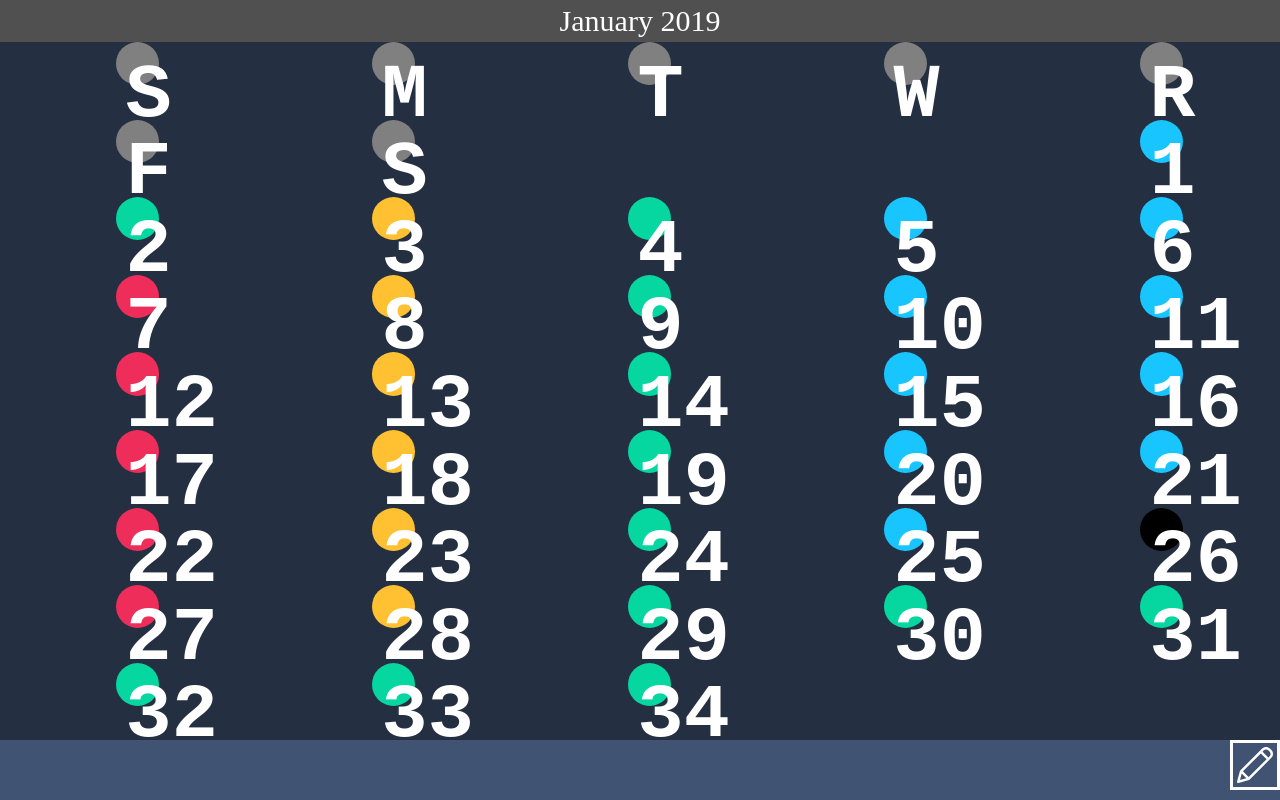
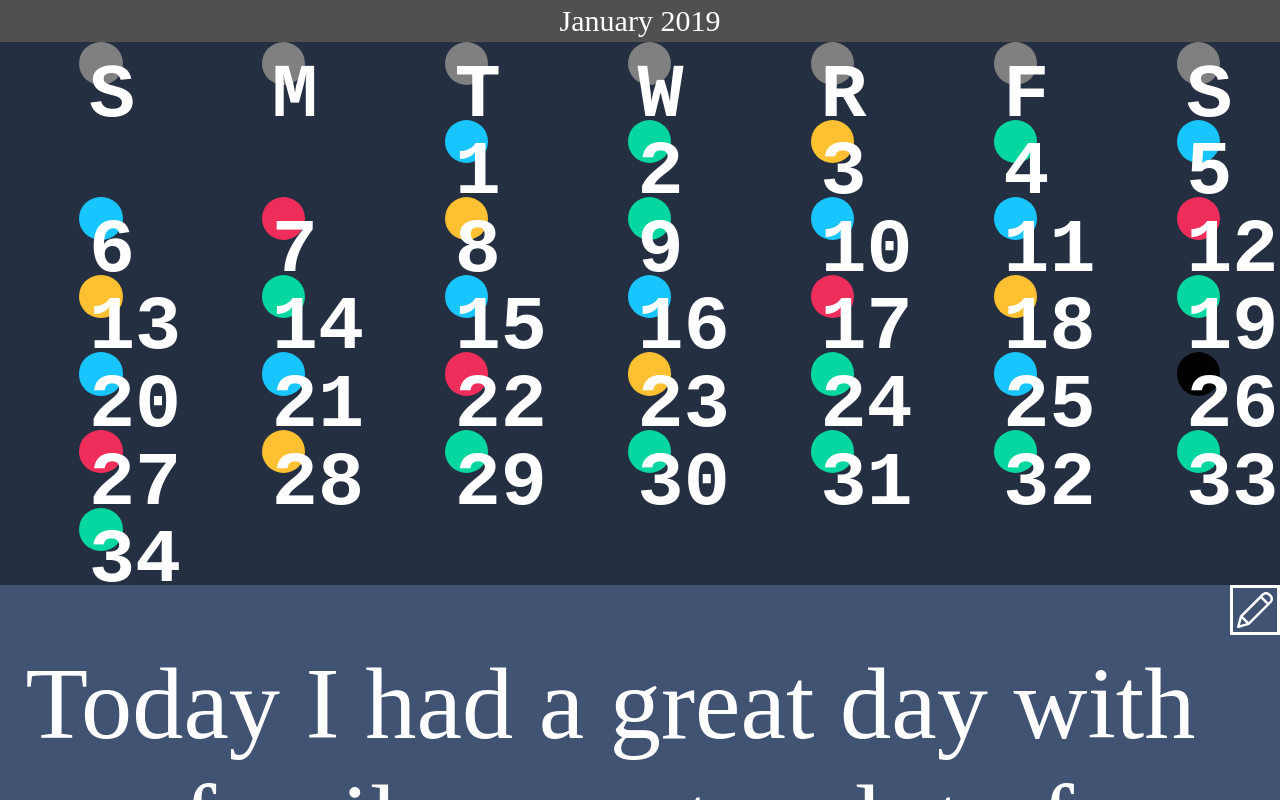
Before and after one commit to bubakazouba/bubakazouba.github.io, a plain HTML site: page index.html in a window 1280 px wide. Shown: the top 800 px of the page. Drawn offline with Linux system fonts and the light colour scheme.

Commit message:
Update index.html

```diff
--- a/index.html
+++ b/index.html
@@ -57,9 +57,9 @@
 
     .month-dots {
         grid-column: 1/4;
-        max-width: 2000px;
+        /*max-width: 2000px;*/
         display: grid;
-        grid-template-columns: auto auto auto auto auto;
+        grid-template-columns: auto auto auto auto auto auto auto;
         align-items: center;
         background-color: #242F41;
         justify-items: center;
```
